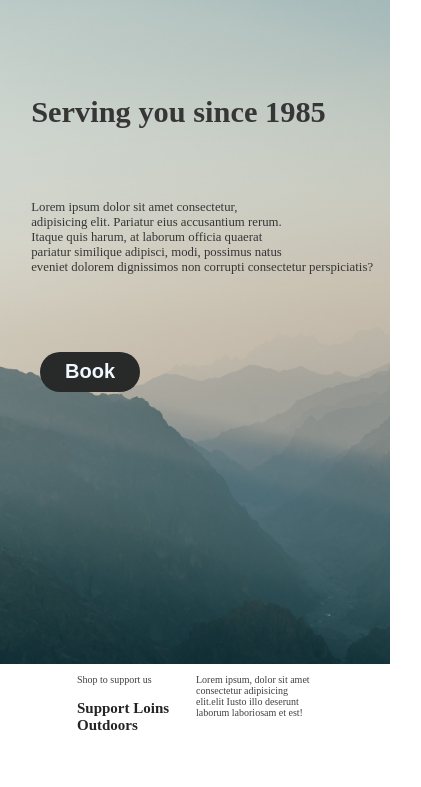
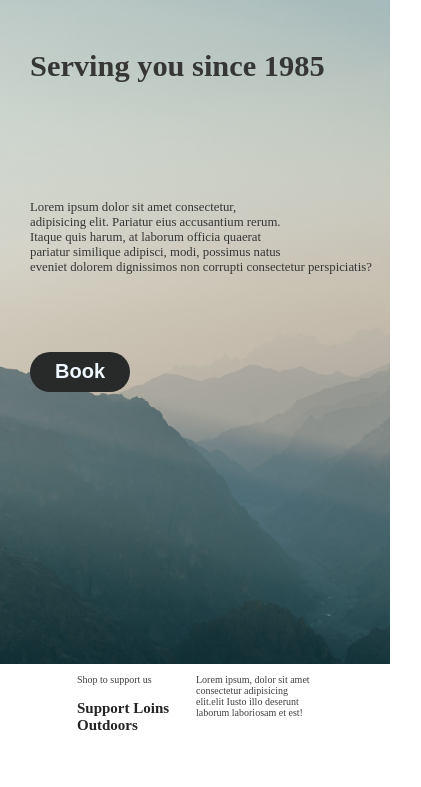
Before and after one commit to arijit7384/Flex-box-test, a plain HTML site: page index.html in a window 390 px wide. Shown: the part 57-844 px from the top of the page, 421 px wide, since content can reach past the window. Drawn offline with Linux system fonts and the light colour scheme.

Commit message:
style.css

```diff
--- a/style.css
+++ b/style.css
@@ -4,7 +4,7 @@ body{padding: 0;margin: 0;}
     display: flex;
     background-color: rgb(201, 91, 91);
     height: 46px;
-    /* flex-wrap: wrap; */
+    flex-wrap: wrap;
     justify-content:center;
 }
 .logo
@@ -47,49 +47,26 @@ a:hover
     background-size: cover;
     background-position: center;
     height: 80vh;
-    flex-direction: column;
+    flex-direction:column;
 }
 
-/* p{
-    color: rgb(54, 54, 54);
-    position:relative;
-    left:8%;
-    top:5%;
-    font-weight: bolder;
-    font-size: 3em;
-
-}
-.text{
-    color: rgb(54, 54, 54);
-    position: relative;
-    left:-16%;
-    top:40%;
-    font-size: 1em;
-}
-@media(max-width:600px)
-{
-    p
-    {
-        font-size: 2em;
-    }
-} */
 .item1
 {
     /* background-color: blue; */
-    width: 100vw;
+
     height: 25vh;
 
 }
 .item2
 {
     /* background-color: rgb(255, 0, 128); */
-    width: 100vw;
+
     height: 18vh;
 }
 .item3
 {
     /* background-color: rgb(0, 195, 255); */
-    width: 100vw;
+
     height: 25vh;
 }
 .text1
@@ -97,18 +74,20 @@ a:hover
     color: rgb(54, 54, 54);
     font-size: 3em;
     font-weight: bold;
-    position: relative;
+    margin-left: 30px;
+    margin-top: 60px;
+    /* position: relative;
     top: 50%;
-    left: 8%;
-    /* text-align: center; */
-
+    left: 8%;  */
 }
 .text2
 {
     color: rgb(54, 54, 54);
     font-size: 1em;
-    position: relative;
-    left: 8%;
+    margin-left: 30px;
+
+    /* position: relative;
+    left: 8%; */
     /* text-align: center; */
 
 }
@@ -123,9 +102,12 @@ a:hover
     font-size: 20px;
     font-weight: bold;
     transition-duration: 0.4s;
-    position: relative;
-    left:105px;
+    /* position: relative;
+    left:105px; */
     cursor: pointer;
+    margin-left: 25px;
+    margin-left: 30px;
+
 
 }
 .btn:hover {
@@ -324,51 +306,7 @@ h3{
 
 }
 
-/* .shop_container
-{
-    display: grid;
-    grid-template-columns: 1fr 1fr;
-    grid-template-rows: 0.5fr 1fr 1fr 0.5fr;
-    height: 100vh;
-    background-color: rgb(255, 255, 255);
-    gap:5px;
-}
-.box1
-{
-    background-color: rgb(41, 58, 58);
 
-}
-.box2
-{
-    background-color: rgb(24, 119, 119);
-
-}
-.box3
-{
-    background-color: rgb(165, 66, 36);
-
-}
-.box4
-{
-    background-color: rgb(138, 146, 26);
-}
-.box5
-{
-    background-color: rgb(187, 19, 179);
-}
-.box6
-{
-
-    background-color: rgb(54, 3, 3);
-}
-.box7
-{
-    background-color: rgb(11, 3, 46);
-}
-.box8
-{
-    background-color: rgb(24, 128, 41);
-} */
 
 @media(max-width:600px)
 {
@@ -386,11 +324,7 @@ h3{
     {
         font-size: 0.8em;
     }
-    .btn
-    {
-        position: relative;
-        left:40px
-    }
+
     .box3
     {
         height: 95px;
```
